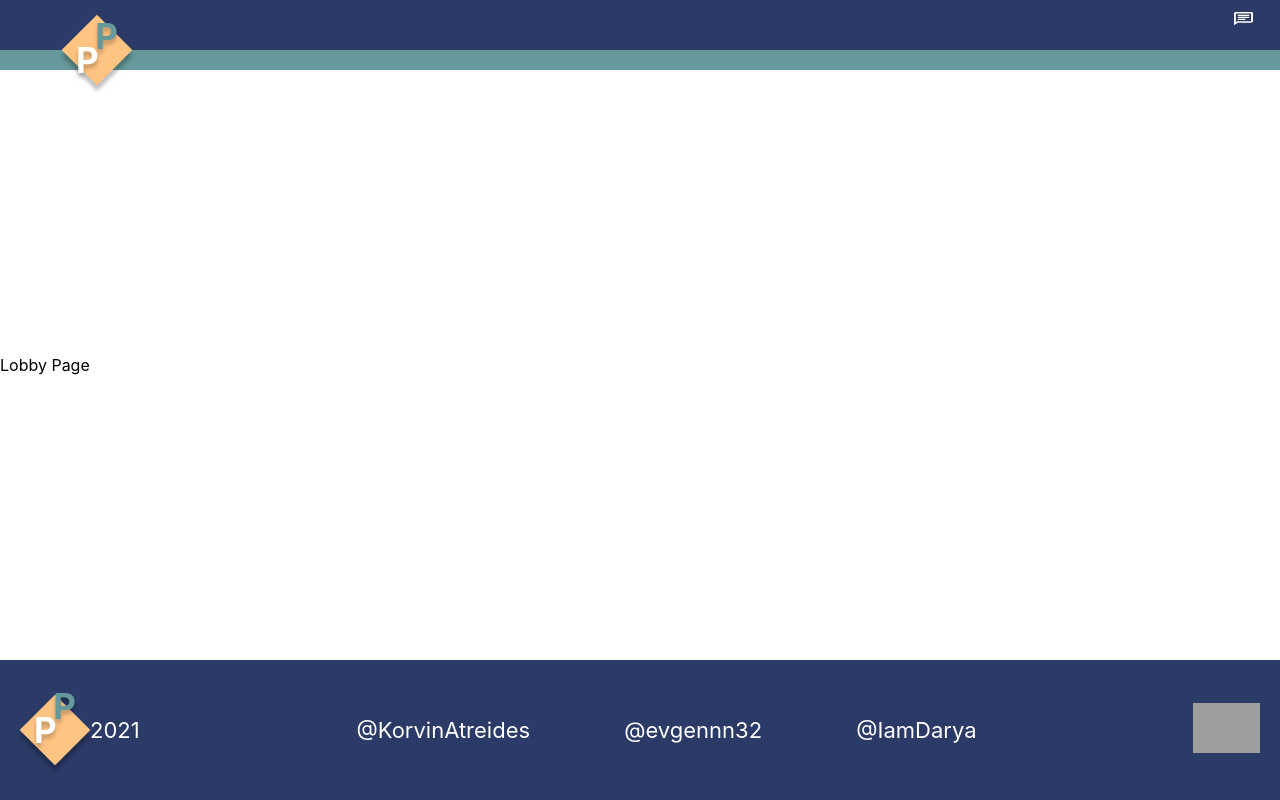
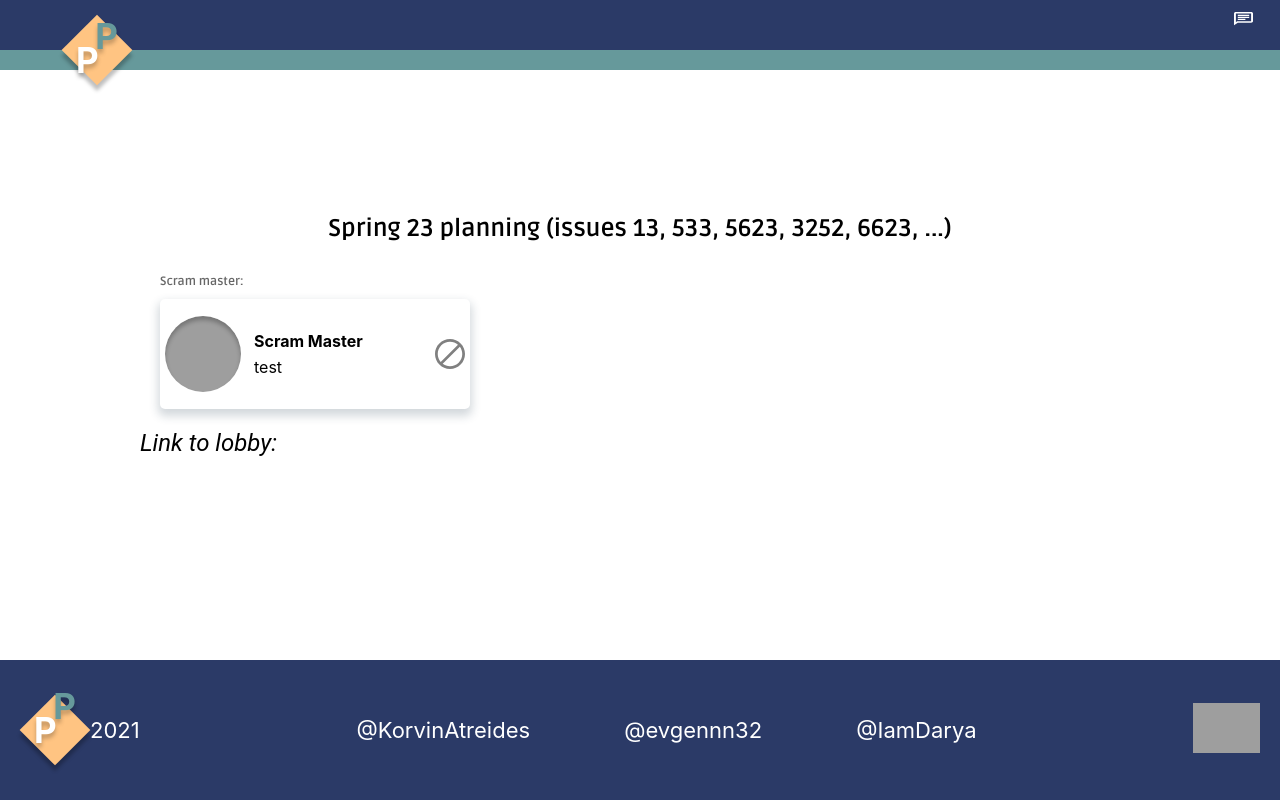
Before and after one commit to evgennn32/pointing-poker, a React (Create React App) app: page /lobby in a window 1280 px wide. Built offline with nearby package versions, Linux system fonts and the light colour scheme; grey boxes are pictures that could not be loaded.

Commit message:
feat: add container, title, scram master and link to lobby label

```diff
--- a/src/component/Pages/LobbyPage.tsx
+++ b/src/component/Pages/LobbyPage.tsx
@@ -1,10 +1,56 @@
 import React from "react";
+import { Main } from "../styledComponents/Main/Main";
+import { SideBar } from "../styledComponents/Sidebar/SideBar";
+import { Page } from "../styledComponents/Page/Page";
+import styled from "styled-components";
+import { UserAvatar } from "../UserAvatar/UserAvatar";
+import { initialData } from "../../TempData";
+import Title from "../Title/Title";
+
+const Container = styled.div`
+  display: flex;
+  flex-direction: column;
+  align-items: flex-start;
+  justify-content: flex-start;
+  width: calc(100% - 40px);
+  max-width: 1000px;
+  margin: 20px auto 0px;
+  padding: 0 20px 100px;
+`;
+
+const ScrumMasterLabel = styled.div`
+  font-family: Ruda-Bold, sans-serif;
+  font-size: 12px;
+  color: rgba(0, 0, 0, 0.6);
+  margin-left: 20px;
+  position: relative;
+  top: 10px;
+`;
+
+const LinkToLobbyLabel = styled.div`
+  font-family: Roboto;
+  font-style: italic;
+  font-weight: normal;
+  font-size: 24px;
+  line-height: 28px;
+  color: #000;
+`;
 
 const LobbyPage = (): JSX.Element => {
   return (
-    <main>
-      <div>Lobby Page</div>
-    </main>
+    <Page sidebarActive={false}>
+      <Main>
+        <Container>
+          <Title title={initialData.title} />
+          <ScrumMasterLabel>Scram master:</ScrumMasterLabel>
+          <UserAvatar {...initialData.scrumMuster} />
+          <LinkToLobbyLabel>Link to lobby:</LinkToLobbyLabel>
+        </Container>
+      </Main>
+      <SideBar>
+        <div className="dd">dd</div>
+      </SideBar>
+    </Page>
   );
 };
 
```
